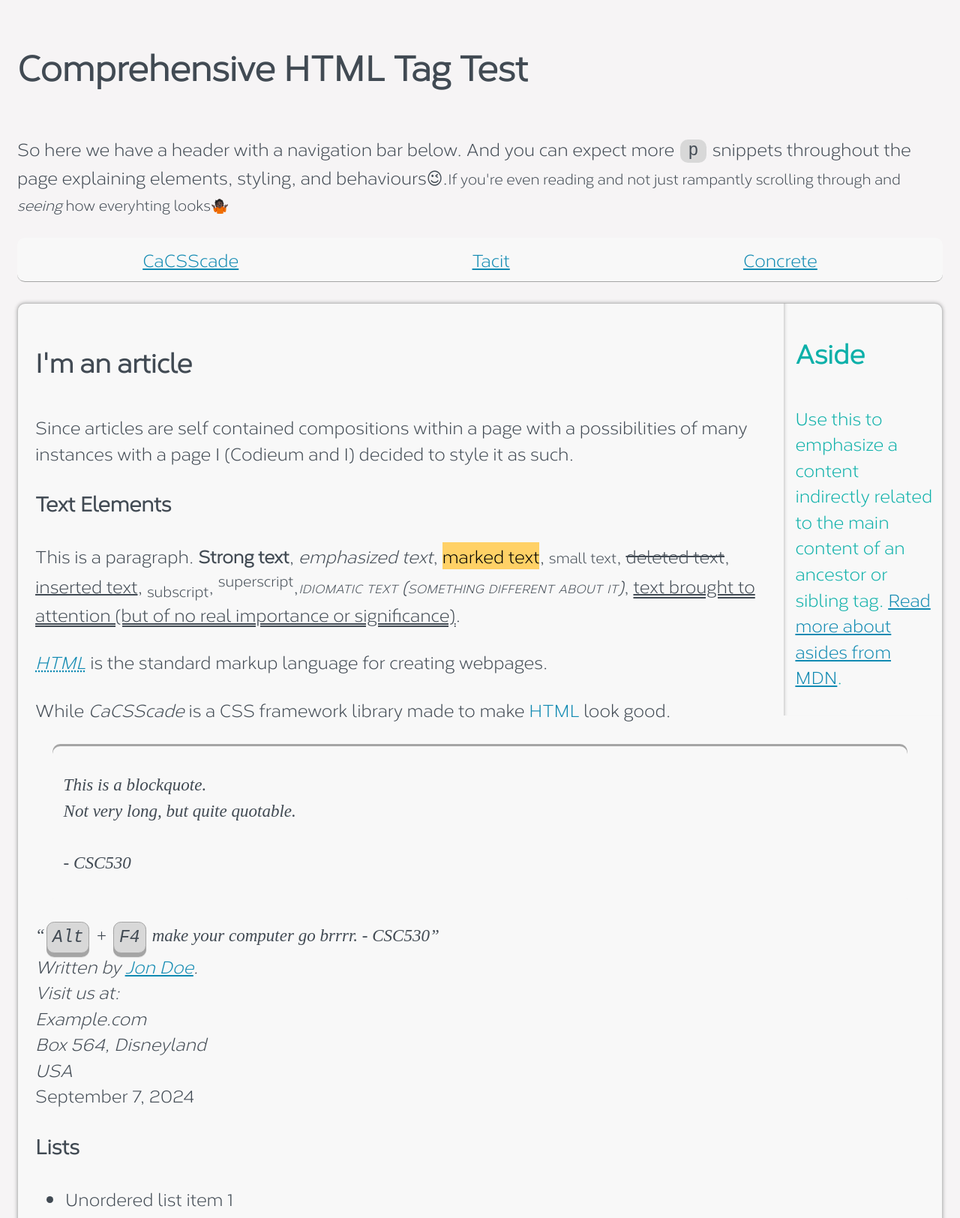
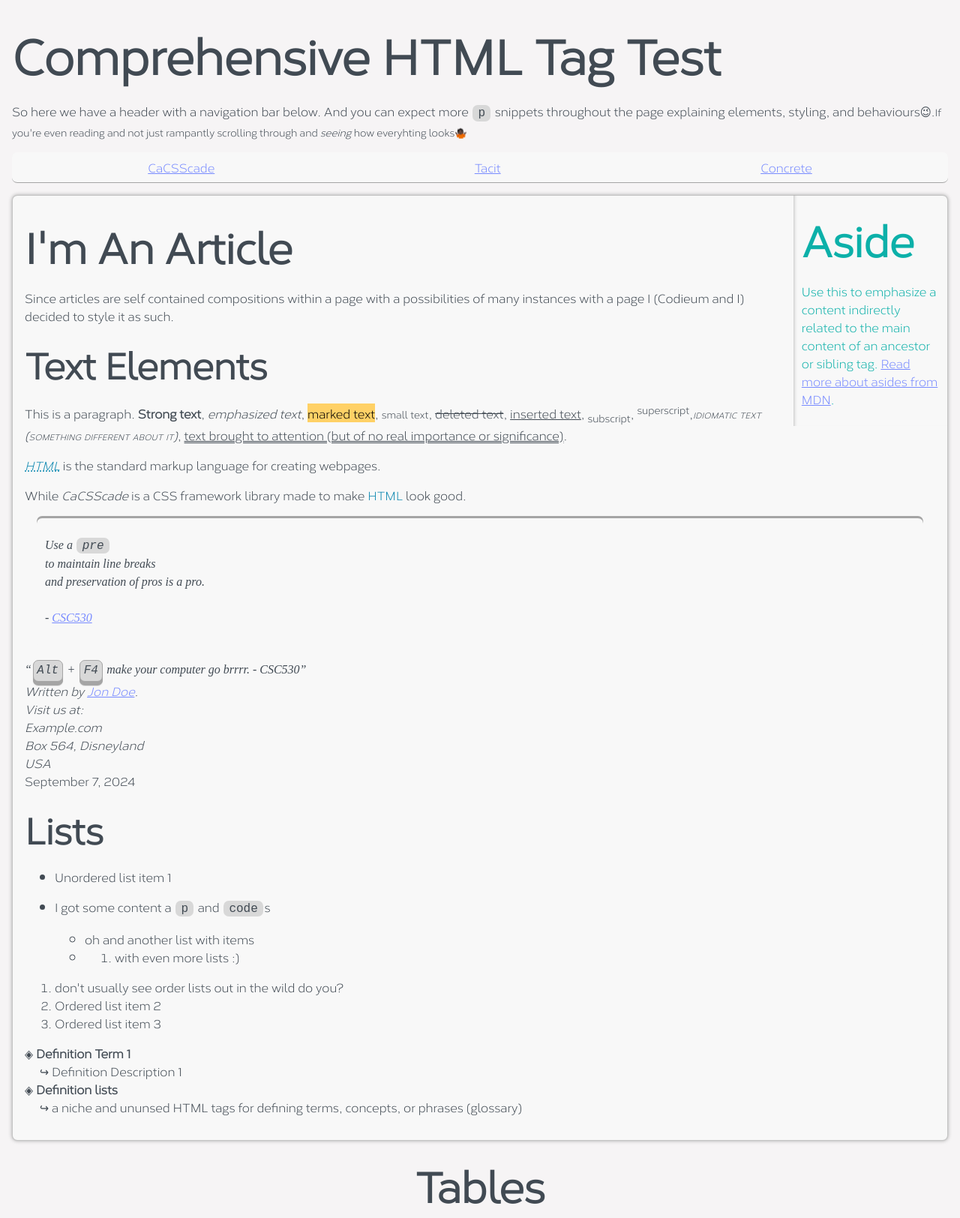
Before and after one commit to csc530/cacsscade, a website: page index.html in a window 1280 px wide. Shown: the top 1624 px of the page at 75% size. Drawn offline with Linux system fonts and the light colour scheme.

Commit message:
♿️ removed font-size to use browser/device defaults
styled details block
edit dark colours some more
fix dl styling to accommodate multi dd/dt
start animating!!

```diff
--- a/block.css
+++ b/block.css
@@ -21,16 +21,10 @@ header:not(:last-child),
 footer:not(:last-child),
 main:not(:last-child),
 nav:not(:last-child),
-/* aside:not(:last-child) */
-	p:not(:last-child),
-h1:not(:last-child),
-h2:not(:last-child),
-h3:not(:last-child),
-h4:not(:last-child),
-h5:not(:last-child),
-h6:not(:last-child) {
+aside:not(:last-child),
+p:not(:last-child) {
 	/* border: 1px solid black; */
-	margin-bottom: 1.25em;
+	margin-bottom: 1em;
 }
 
 article {
@@ -67,3 +61,31 @@ aside {
 		float: left;
 	}
 }
+
+details {
+	box-sizing: border-box;
+	border: 0.1em solid var(--shadow);
+	padding: 1em;
+	background-color: var(--shell);
+	box-shadow: 0 0 8px 0 var(--shadow);
+	border-radius: var(--border-radius);
+}
+
+/* details:not([open]), */
+/* details::marker, */
+details > summary {
+	/* outline:auto; */
+	list-style-position: outside;
+	margin-inline-start: 1em;
+	text-align: justify;
+}
+
+details::marker {
+	color: var(--accent);
+}
+
+details[open] {
+	/* border-inline-start-width: 2px;
+	border-inline-start-style: solid;
+	border-inline-start-color: var(--shade); */
+}
--- a/cacsscade.css
+++ b/cacsscade.css
@@ -11,6 +11,14 @@
 @import url("list.css");
 @import url("print.css");
 @import url("dark.css");
+@import url("mouse.css");
+
+html,
+* {
+	transition-timing-function: ease-in-out;
+	transition-behavior: smooth;
+	transition-duration: 0.25s;
+}
 
 body nav {
 	position: sticky;
@@ -71,21 +79,11 @@ button {
 }
 
 button:focus {
-	background-color: var(--shade);
-	border-color: var(--primary);
-}
-
-button:hover {
-	border-style: inset;
-	background-color: var(--shadow);
-}
-
-a:hover {
-	/* make link bold */
-	font-weight: 550;
-
-	/* stronger underline */
-	text-decoration: underline wavy;
+	/* background-color: var(--shade); */
+	/* border-color: var(--primary); */
+	outline-color: var(--primary);
+	outline-style: solid;
+	outline-width: 3px;
 }
 
 dialog[open]::backdrop {
@@ -100,12 +98,10 @@ dialog[open]::backdrop {
 }
 
 dialog {
-	/* background-color: white; */
-	border-radius: 5%;
+	border-radius: var(--border-radius);
 	padding: 5em;
 	position: fixed;
 	margin: auto;
-	z-index: 100;
 }
 
 html,
--- a/colours.css
+++ b/colours.css
@@ -6,6 +6,7 @@
 	--emerald: #06d6a0;
 	--light-sea-green: #0cb0a9;
 	--cornflower-blue: #788bff;
+	--blurple: #813feb;
 	--blue-ncs: #118ab2;
 	--cerulean: #0c637f;
 	--midnight-green: #073b4c;
@@ -23,12 +24,12 @@
 	--charcoal: #414a53;
 	--rich-black: #101018;
 	--night: #101010;
-	--ninja: #0f0f0f;
+	--ninja: #0c070a;
 	--gunmetal: #020202;
 	--licorice: #150b09;
 	--smoky-black: #110a08;
 	--raisin-black: #342e37;
-	--pitch-black: #010b0e;
+	--pitch-black: #00090c;
 	--graynum: #1c1f2d;
 	--cal-poly-green: #0d4c31;
 	--blood-red: #5b0800;
--- a/index.html
+++ b/index.html
@@ -48,11 +48,11 @@
                     <p>While <dfn id="ccsscd">CaCSScade</dfn> is a CSS framework library made to make <abbr>HTML</abbr>
                         look good.</p>
                     <blockquote cite="https://www.example.com">
-                        <pre>
-                        This is a blockquote.
-                        Not very long, but quite quotable.
+                        <pre>Use a <code>pre</code>
+                            to maintain line breaks
+                            and preservation of pros is a pro.
 
-                        - CSC530
+                            - <a href="http://github.com/csc530"> CSC530</a>
                         </pre>
                     </blockquote>
                     <q cite="https://www.example.com"><kbd>Alt</kbd>
--- a/list.css
+++ b/list.css
@@ -1,35 +1,27 @@
-dl{
-    display: grid;
-    grid-template-columns: 1fr 3fr;
-    grid-template-rows: 1fr;
-    grid-auto-flow: row;
-
-    row-gap: 1em;
-    column-gap: 0.1em;
-
-    margin: auto;
-
+dl {
 	width: fit-content;
-
-    list-style-position: outside;
+	list-style-position: inside;
 }
 
-dt{
+dt {
 	display: list-item;
 	width: fit-content;
 	width: 100%;
 	font-weight: bold;
-    margin-inline-start: 2em;
 	list-style-type: definition;
 }
 
-dt::after{
+dt + dt {
+	list-style-type: none;
+}
+
+dt::after {
 	content: "";
 }
 
-dd{
+dd {
 	display: list-item;
-    list-style-type: definition-desc;
+	list-style-type: definition-desc-under;
 	margin-inline-start: 1.25em;
 }
 
@@ -65,7 +57,8 @@ dd{
 
 @counter-style circled-alpha {
 	system: fixed;
-    symbols: ⓐ ⓑ ⓒ ⓓ ⓔ ⓕ ⓖ ⓗ ⓘ ⓙ ⓚ ⓛ ⓜ ⓝ ⓞ ⓟ ⓠ ⓡ ⓢ ⓣ ⓤ ⓥ ⓦ ⓧ ⓨ ⓩ;
+	symbols:
+		"ⓐ", "ⓑ", "ⓒ", "ⓓ", "ⓔ", "ⓕ", "ⓖ", "ⓗ", "ⓘ", "ⓙ", "ⓚ", "ⓛ", "ⓜ", "ⓝ", "ⓞ", "ⓟ", "ⓠ", "ⓡ", "ⓢ", "ⓣ", "ⓤ", "ⓥ", "ⓦ", "ⓧ", "ⓨ", "ⓩ";
 	suffix: " ";
 }
 
@@ -73,18 +66,15 @@ dd{
 	system: cyclic;
 	symbols: "◈";
 	suffix: " ";
-    s: "?⁇▶▷❔❓";
 }
 
 @counter-style definition-desc {
 	system: cyclic;
 	symbols: "—";
 	suffix: " ";
-    s: "→ ⇰⇢⇨▰▱◈◇◆⁝…¬";
 }
 @counter-style definition-desc-under {
 	system: cyclic;
 	symbols: "↪";
 	suffix: " ";
-    s: "?⁇▶▷❔❓";
 }
--- /dev/null
+++ b/mouse.css
@@ -0,0 +1,32 @@
+@media (any-hover: hover) {
+	button:hover {
+		border-style: inset;
+		background-color: var(--shadow);
+	}
+
+	:any-link:hover {
+		text-decoration: underline wavy;
+		text-decoration-line: underline;
+		text-decoration-style: wavy;
+		cursor: pointer;
+	}
+
+	input:hover,
+	textarea:hover,
+	select:hover {
+		outline-color: var(--accent);
+		outline-style: solid;
+		outline-width: 3px;
+	}
+
+	details:hover:not([open]) {
+		outline-color: var(--accent);
+		outline-style: solid;
+		outline-width: 3px;
+	}
+
+	details[open]:hover {
+		/* shade var colour box shadow on the bottom and sides of the element */
+		/* box-shadow: inset 0 0 0 3px var(--accent); */
+	}
+}
--- a/print.css
+++ b/print.css
@@ -7,7 +7,8 @@
 
 @media print {
 	:root {
-        --shell: transparent --shade: gray;
+		--shell: transparent;
+		--shade: gray;
 		--shadow: black;
 		--background: white;
 		--text: black;
@@ -17,7 +18,6 @@
 		--warning: yellow;
 		--success: green;
 		--info: blue;
-
 	}
 
 	table {
@@ -46,7 +46,6 @@
 		z-index: 1;
 		position: relative;
 	}
-
 
 	tbody tr:nth-child(odd),
 	tbody tr:nth-child(even),
@@ -96,3 +95,20 @@
 		orphans: 3;
 	}
 }
+  h5,
+    h6,
+    p,
+    q,
+    blockquote {
+        widows: 3;
+        orphans: 3;
+    }
+}5,
+    h6,
+    p,
+    q,
+    blockquote {
+        widows: 3;
+        orphans: 3;
+    }
+}
--- a/typography.css
+++ b/typography.css
@@ -1,14 +1,27 @@
 html,
 body {
-    font-family: corbert, Madelyn, Tahoma, Geneva, Verdana, system-ui, -apple-system, BlinkMacSystemFont, Roboto, Oxygen, Ubuntu, Cantarell, sans-serif;
-    font-size: 1.2rem;
+	font-family:
+		corbert, Madelyn, Tahoma, Geneva, Verdana, system-ui, -apple-system, BlinkMacSystemFont, Roboto, Oxygen, Ubuntu, Cantarell, sans-serif;
 	line-height: 1.5;
 	font-weight: normal;
 	font-style: normal;
 }
 
-a{
+:any-link {
 	color: var(--info);
+	text-decoration: underline solid;
+}
+
+:visited {
+	color: var(--blurple);
+}
+
+:link {
+	color: var(--quinary);
+}
+a:active,
+button:active {
+	color: var(--primary);
 }
 
 code,
@@ -20,12 +33,10 @@ pre {
 	float: none;
 	padding: 3px;
 
-
 	overflow: auto;
 	white-space: pre-wrap;
 	word-wrap: break-word;
 	white-space-collapse: preserve-breaks;
-
 
 	scroll-behavior: smooth;
 	scrollbar-width: thin;
@@ -45,9 +56,7 @@ code {
 	vertical-align: middle;
 }
 
-
-
-
+details,
 q,
 blockquote,
 h1,
@@ -58,8 +67,86 @@ h5,
 h6,
 p,
 code,
-pre {}
+pre {
+	font-size: 1rem;
+}
 
+h1,
+h2,
+h3,
+h4,
+h5,
+h6 {
+	text-align: justify;
+}
+
+article > h1,
+article > h2,
+article > h3,
+article > h4,
+article > h5,
+article > h6 {
+	text-align: start;
+	text-transform: capitalize;
+}
+
+article > section > h1,
+article > section > h2,
+article > section > h3,
+article > section > h4,
+article > section > h5,
+article > section > h6 {
+	text-align: start;
+	text-transform: capitalize;
+}
+
+section > h1,
+section > h2,
+section > h3,
+section > h4,
+section > h5,
+section > h6 {
+	text-align: center;
+}
+
+hgroup {
+	display: block;
+	font-size: 1.2em;
+}
+
+h1,
+h2,
+h3,
+h4,
+h5,
+h6 {
+	margin-top: 0.5rem;
+	margin-bottom: 0.5rem;
+}
+
+h1 {
+	font-size: 4rem;
+}
+
+h2 {
+	font-size: 3.5rem;
+}
+
+h3 {
+	font-size: 3rem;
+}
+
+h4 {
+	font-size: 2.5rem;
+}
+
+h5 {
+	font-size: 2rem;
+}
+
+h6 {
+	font-size: 1.8rem;
+}
 
 blockquote {
 	/* border-inline-start: 5px solid var(--shadow); */
@@ -86,7 +173,8 @@ blockquote {
 	}
 }
 
-q {}
+q {
+}
 
 blockquote,
 q {
@@ -94,7 +182,6 @@ q {
 	font-family: serif;
 	font-weight: normal;
 }
-
 
 strong {
 	font-weight: bolder;
@@ -156,7 +243,10 @@ kbd {
 	border: 1px solid var(--shadow);
 
 	display: inline-block;
-    box-shadow: 0 1px 0 var(--shadow), 0 2px 0 var(--shadow), 0 3px 0 var(--shadow), 0 4px 0 var(--shadow), 0 5px 0 var(--shadow), 0 6px 1px rgba(0, 0, 0, 0.1);
+	box-shadow:
+		0 1px 0 var(--shadow), 0 2px 0 var(--shadow), 0 3px 0 var(--shadow), 0 4px 0 var(
+			--shadow
+		), 0 5px 0 var(--shadow), 0 6px 1px rgba(0, 0, 0, 0.1);
 	margin: auto 0.1em;
 
 	white-space: nowrap;
```
Lines whose indentation alone changed are shown as unchanged.
